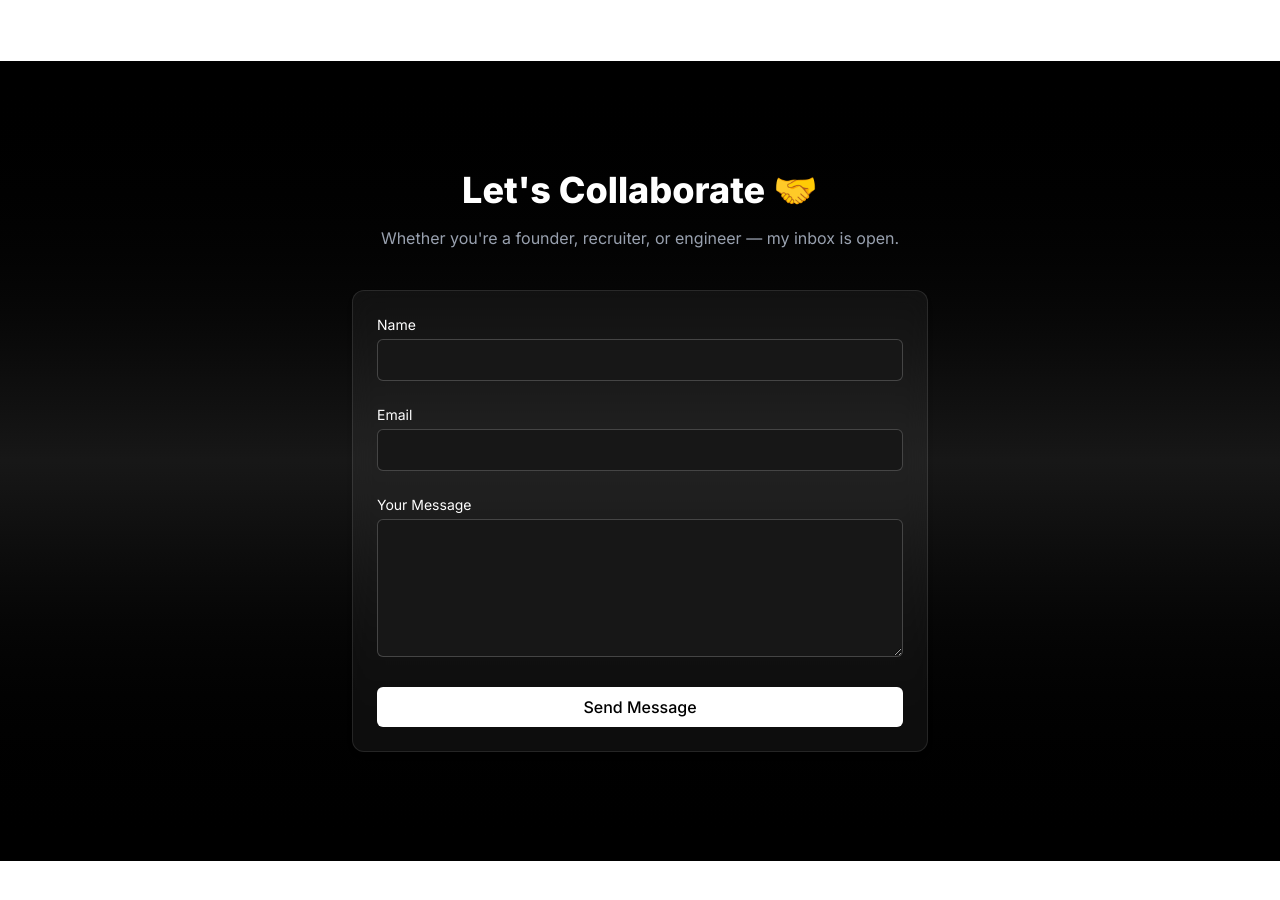
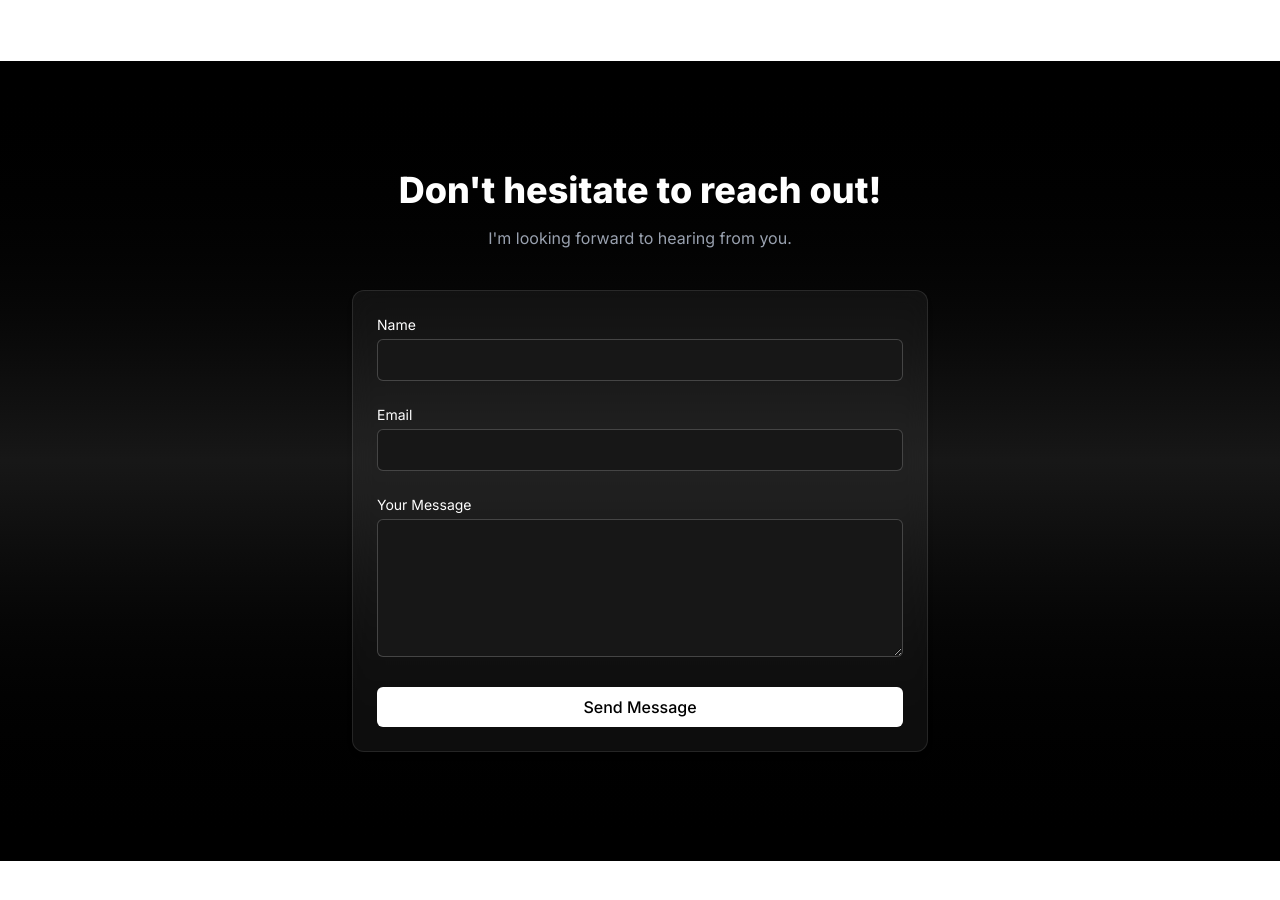
Before and after one commit to Ak2556/akashthakur.dev, a Next.js app: page /contact in a window 1280 px wide. Shown: the top 900 px of the page. Built offline with nearby package versions, Linux system fonts and the light colour scheme.

Commit message:
Fix: escape apostrophes in Contact page

```diff
--- a/src/app/contact/page.tsx
+++ b/src/app/contact/page.tsx
@@ -47,10 +47,10 @@ export default function ContactPage() {
           animate={{ opacity: 1, y: 0 }}
           transition={{ delay: 0.3 }}
         >
-          Let's Collaborate 🤝
+          Don&apos;t hesitate to reach out!
         </motion.h1>
         <p className="text-center text-gray-400 mb-10">
-          Whether you're a founder, recruiter, or engineer — my inbox is open.
+          I&apos;m looking forward to hearing from you.
         </p>
 
         <form
```
